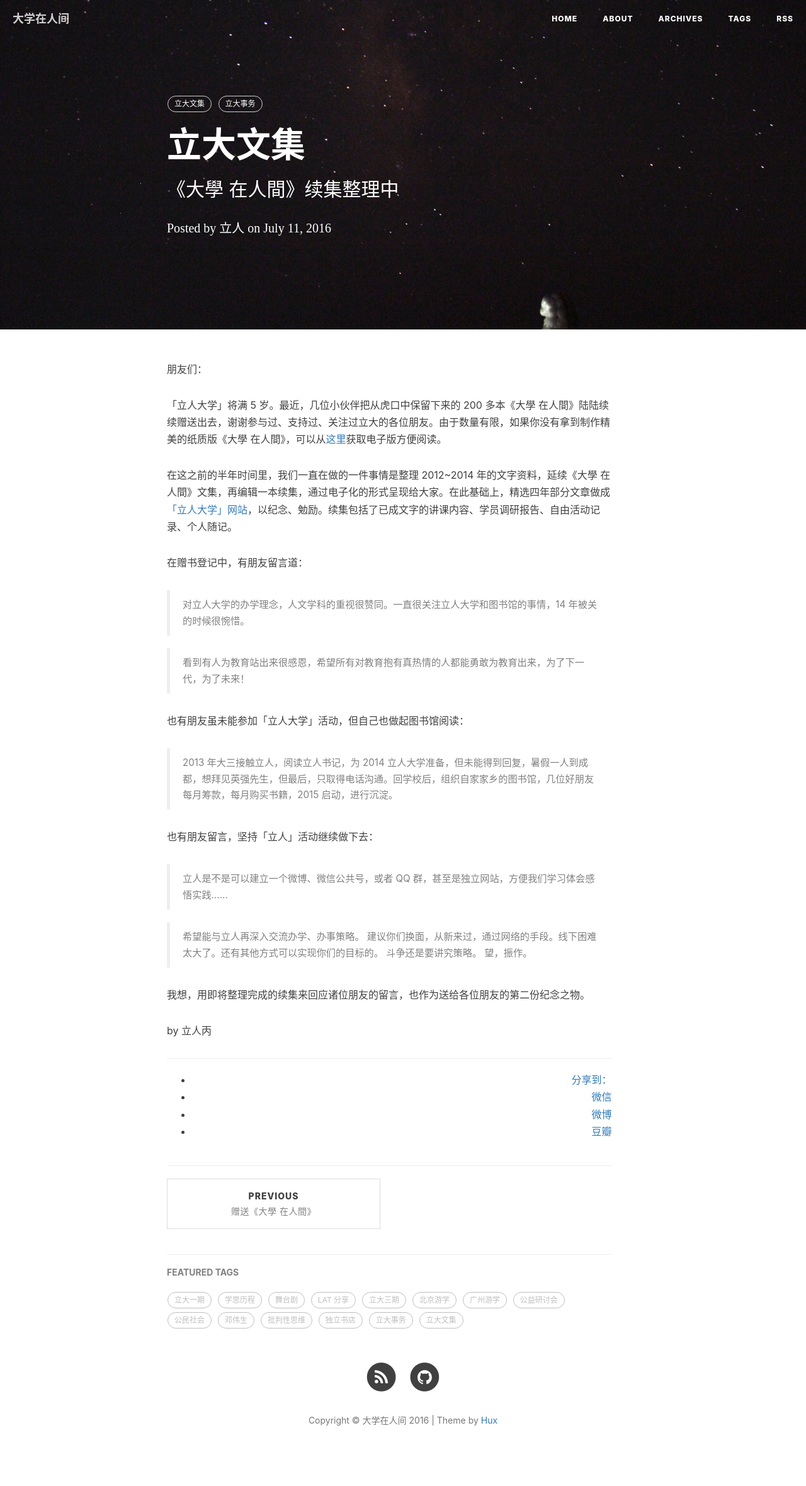
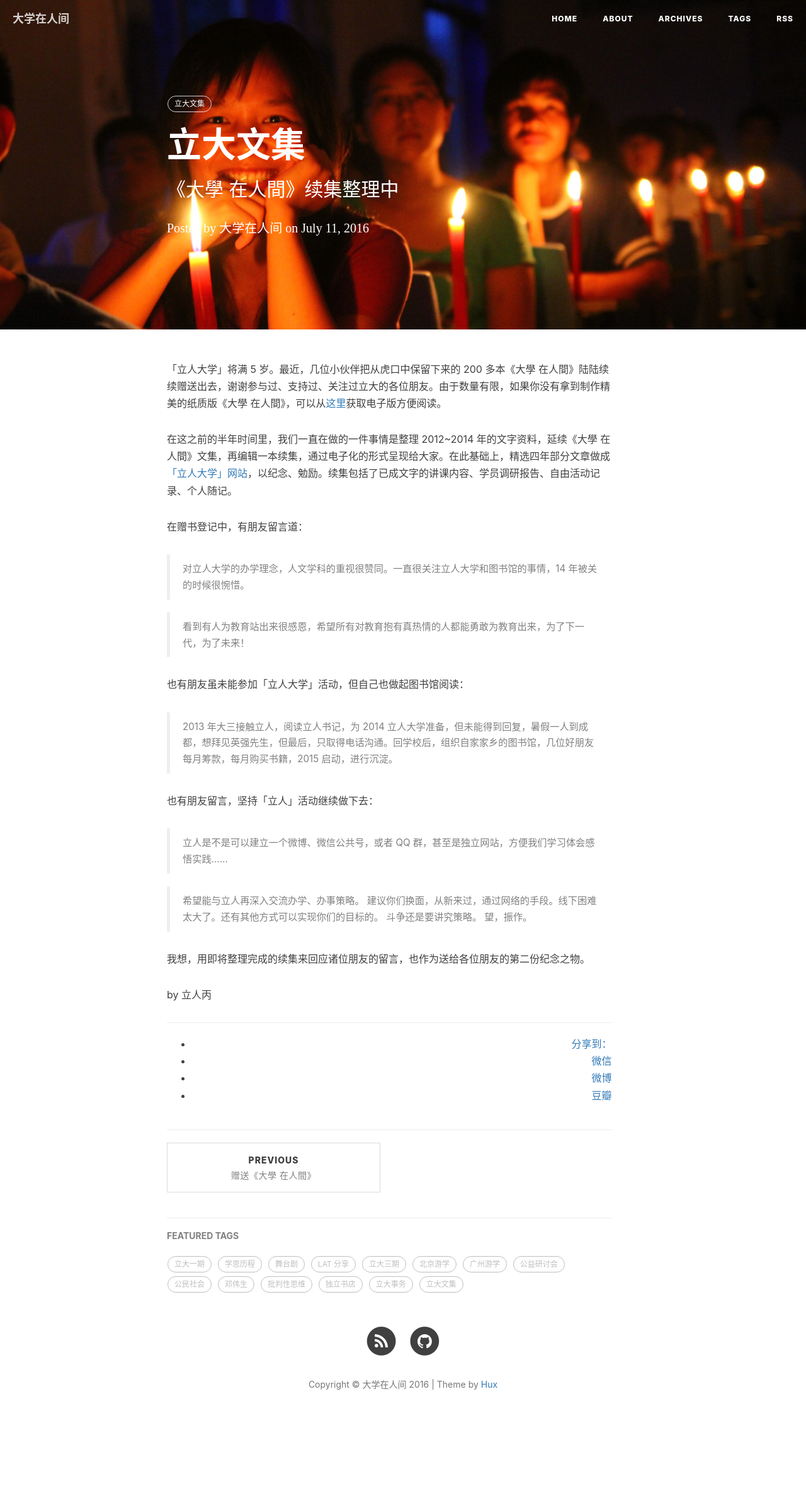
Before and after one commit to dgjj1991/LirenCollege.github.io, a Jekyll site: the page built from _posts/2016-07-11-lidawenji.md, in a window 1280 px wide. Shown: the whole page at 63% size. Built offline with Jekyll 4.4.1, drawn with Linux system fonts in a browser that asks for light colours; nearby versions of some CDN libraries; comment, search, counter and statistics services are not loaded; after the commit the page ends 2302 px from its top, so only the background shows below that.

Commit message:
立大文集

```diff
--- a/_posts/2016-07-11-lidawenji.md
+++ b/_posts/2016-07-11-lidawenji.md
@@ -1,16 +1,13 @@
 ---
-layout: post
-title: "立大文集"
-subtitle: "《大學 在人間》续集整理中"
-date: 2016-07-11 20:30:00
-author: "立人"
-header-img: "img/page-bg.jpg"
+layout:     post
+title:      "立大文集"
+subtitle:   "《大學 在人間》续集整理中"
+date:       2016-07-11 22:10:00
+author:
+header-img: "img/home-bg.JPG"
 tags:
- - 立大文集
- - 立大事务
+    - 立大文集
 ---
-
-朋友们：
 
 「立人大学」将满 5 岁。最近，几位小伙伴把从虎口中保留下来的 200 多本《大學 在人間》陆陆续续赠送出去，谢谢参与过、支持过、关注过立大的各位朋友。由于数量有限，如果你没有拿到制作精美的纸质版《大學 在人間》，可以从[这里](https://github.com/LirenCollege/LRC/releases)获取电子版方便阅读。
 
```
